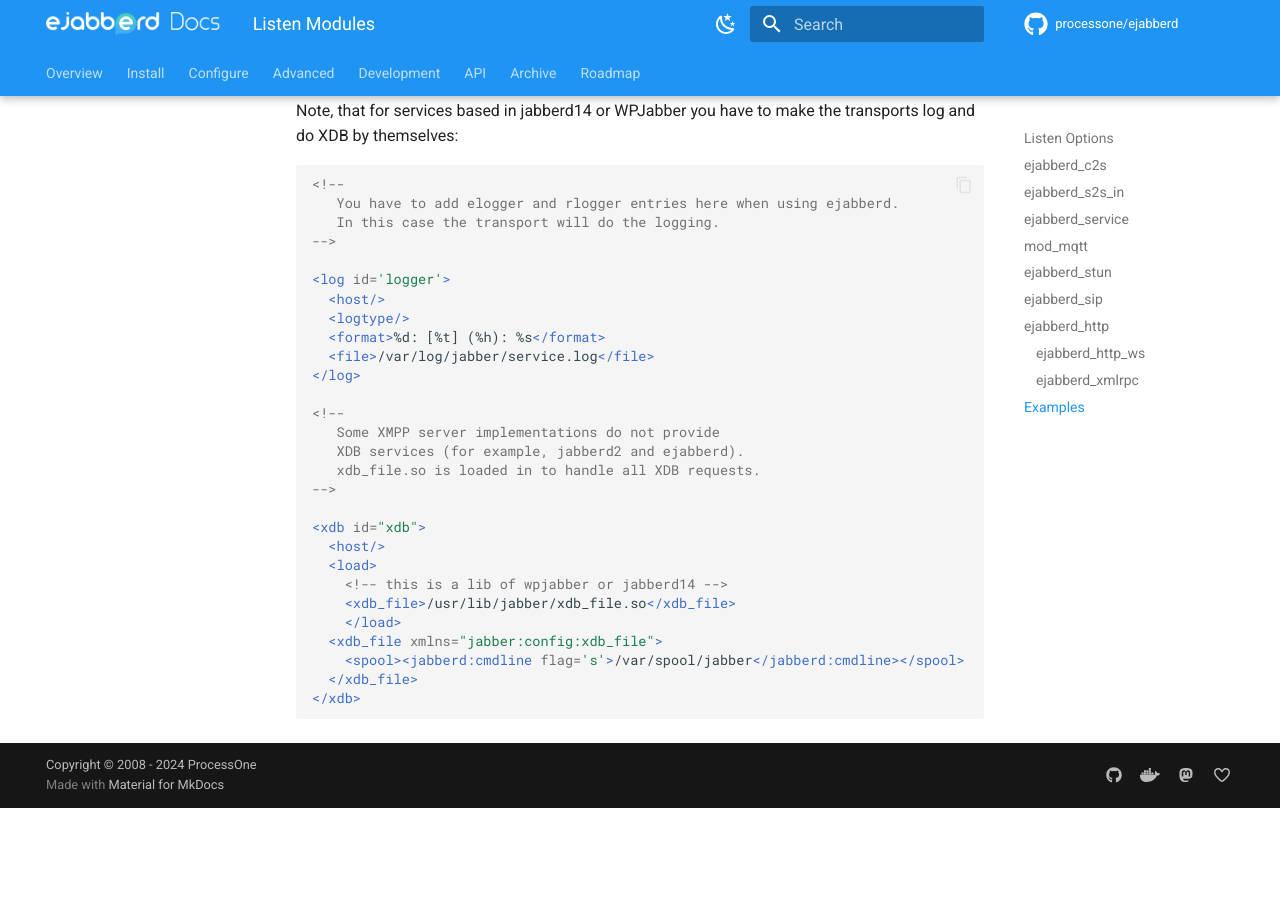
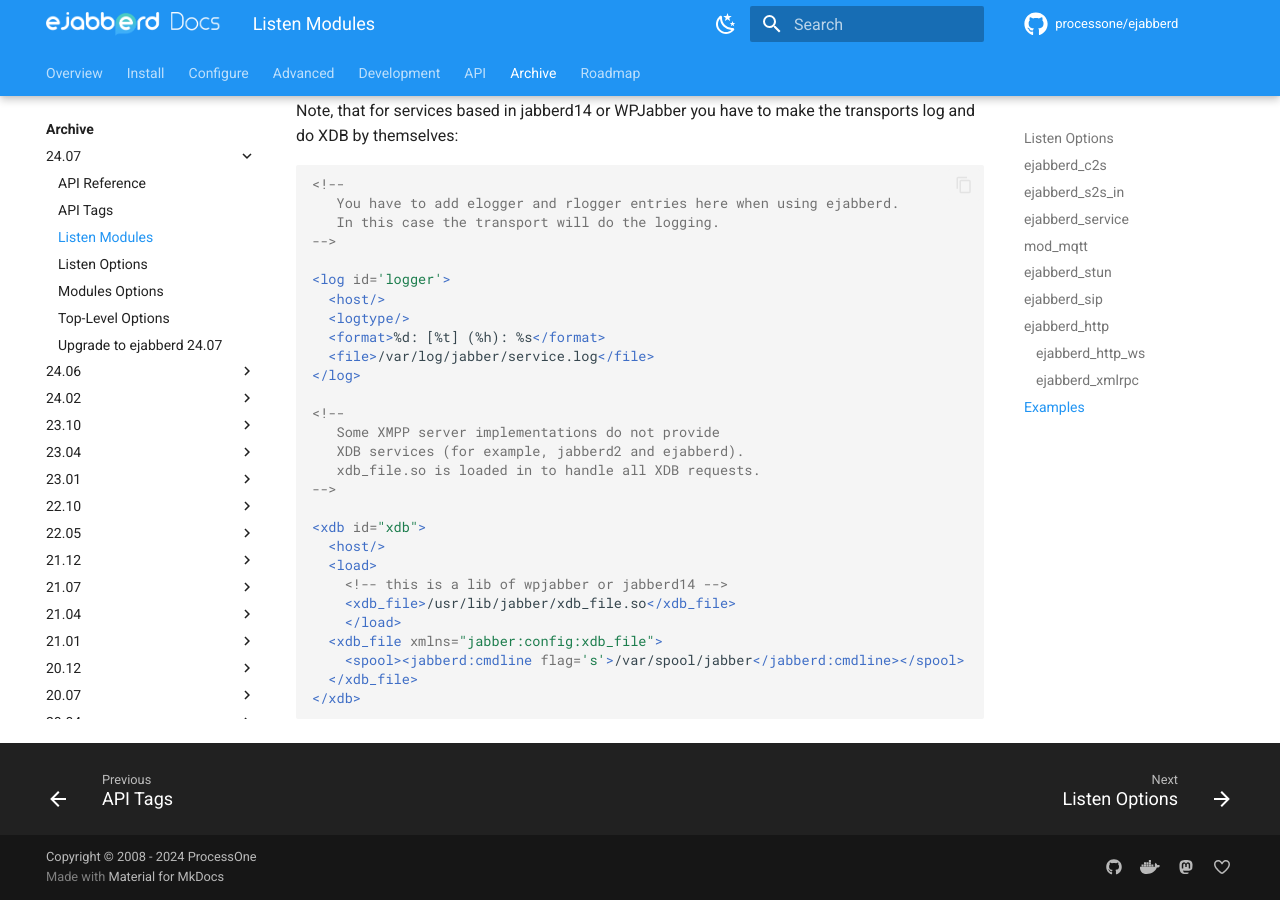
Before and after one commit to processone/docs.ejabberd.im, an MkDocs documentation site: the page built from content/archive/24.07/listen.md, in a window 1280 px wide and 900 px high, scrolled down 13304 px. Built offline with MkDocs 1.6.1 and Material for MkDocs 9.7.7, drawn with Linux system fonts in a browser that asks for light colours; comment, search, counter and statistics services are not loaded; before the commit the page ends 14112 px from its top, so only the background shows below that.

```diff
--- a/content/archive/24.07/listen.md
+++ b/content/archive/24.07/listen.md
@@ -543,7 +543,7 @@ It's possible to use OAuth for authentication instead of plain password, see
 In ejabberd [20.03](../../archive/20.03/index.md) and older,
 it was possible to configure `ejabberd_xmlrpc` as a
 listener, see the old document for reference and example configuration:
-[Listening Module](../../archive/../../admin/configuration/old.md#listening_module).
+[Listening Module](../../archive/old.md#listening_module).
 
 Just for reference, there's also the old
 [`ejabberd_xmlrpc documentation`](https://ejabberd.im/ejabberd_xmlrpc)
--- a/mkdocs.yml
+++ b/mkdocs.yml
@@ -264,6 +264,15 @@ nav:
     - Versioning: developer/ejabberd-api/api_versioning.md
   - Archive:
     - archive/index.md
+    - "24.07":
+      - archive/24.07/index.md
+      - archive/24.07/admin-api.md
+      - archive/24.07/admin-tags.md
+      - archive/24.07/listen.md
+      - archive/24.07/listen-options.md
+      - archive/24.07/modules.md
+      - archive/24.07/toplevel.md
+      - archive/24.07/upgrade.md
     - "24.06":
       - archive/24.06/index.md
       - archive/24.06/admin-api.md
```
Also changed, not shown: content/admin/configuration/listen.md (+1 -3 lines), content/admin/upgrade/index.md (+1 -0 lines), content/archive/24.07/upgrade.md (added, +20 -0 lines), content/roadmap/index.md (+3 -0 lines).
